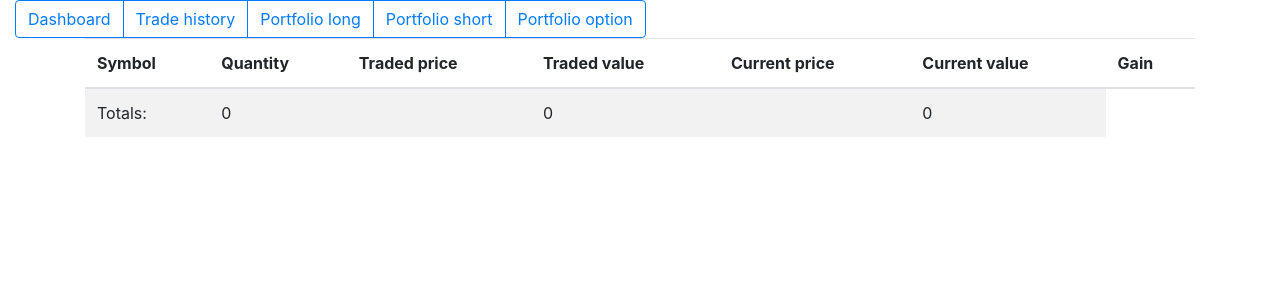
After one commit to baronvertigovongrahamthesecondofsealand/investment-trade-tracker, a Symfony app: template templates/call/view.html.twig in a window 1280 px wide. The commit adds this page. Shown: the top 300 px of the page. Run offline with Twig, Linux system fonts and the light colour scheme; the template is opened without the code that fills it, so the values that code supplies are empty; style sheets or scripts are compiled from the project's sources; some libraries are stand-ins or nearby versions.

Commit message:
implementing options tracking, dotenv went missing, added debug toolbar

```diff
--- a/composer.json
+++ b/composer.json
@@ -18,7 +18,8 @@
         "symfony/yaml": "5.0.*"
     },
     "require-dev": {
-        "symfony/maker-bundle": "^1.14"
+        "symfony/maker-bundle": "^1.14",
+        "symfony/profiler-pack": "^1.0"
     },
     "config": {
         "preferred-install": {
--- a/config/bundles.php
+++ b/config/bundles.php
@@ -8,4 +8,5 @@ return [
     Doctrine\Bundle\MigrationsBundle\DoctrineMigrationsBundle::class => ['all' => true],
     Symfony\Bundle\MakerBundle\MakerBundle::class => ['dev' => true],
     Symfony\WebpackEncoreBundle\WebpackEncoreBundle::class => ['all' => true],
+    Symfony\Bundle\WebProfilerBundle\WebProfilerBundle::class => ['dev' => true, 'test' => true],
 ];
--- a/config/routes.yaml
+++ b/config/routes.yaml
@@ -17,3 +17,7 @@ long_main:
 short_main:
     path: /portfolio/short
     controller: App\Controller\ShortController::view
+
+call_main:
+    path: /portfolio/call
+    controller: App\Controller\CallController::view
--- a/templates/base.html.twig
+++ b/templates/base.html.twig
@@ -19,6 +19,7 @@
                 <a class="btn btn-{% if app.request.get('_route') not in ['history_main'] %}outline-{% endif %}primary" href="{{ url('history_main') }}">Trade history</a>
                 <a class="btn btn-{% if app.request.get('_route') not in ['long_main'] %}outline-{% endif %}primary" href="{{ url('long_main') }}">Portfolio long</a>
                 <a class="btn btn-{% if app.request.get('_route') not in ['short_main'] %}outline-{% endif %}primary" href="{{ url('short_main') }}">Portfolio short</a>
+                <a class="btn btn-{% if app.request.get('_route') not in ['call_main'] %}outline-{% endif %}primary" href="{{ url('call_main') }}">Portfolio option</a>
             </nav>
 
             {% if app.request.get('_route') in ['history_main', 'history_add_raw_trades'] %}
--- /dev/null
+++ b/templates/call/view.html.twig
@@ -0,0 +1,56 @@
+{% extends 'base.html.twig' %}
+
+{% block content %}
+    <table class="table table-striped">
+        <thead>
+        <tr>
+            <th>Symbol</th>
+            <th>Quantity</th>
+            <th>Traded price</th>
+            <th>Traded value</th>
+            <th>Current price</th>
+            <th>Current value</th>
+            <th>Gain</th>
+        </tr>
+        </thead>
+
+        {% set total_quantity   = 0 %}
+        {% set total_invested   = 0 %}
+        {% set total_value      = 0 %}
+
+        <tbody>
+        {% for stock in stocks %}
+            {% set total_quantity   = total_quantity +stock.quantity('Call') %}
+            {% set total_invested   = total_invested +(stock.adjustedPrice('Call') *stock.quantity('Call')) %}
+            {% set total_value      = total_value +(stock.price *stock.quantity('Call')) %}
+
+            {% if stock.quantity('Call') %}
+                <tr>
+                    <td>{{ stock.symbol }}</td>
+                    <td>{{ stock.quantity('Call') }}</td>
+                    <td>${{ stock.adjustedPrice('Call')|round(2)|number_format(2) }}</td>
+                    <td>${{ (stock.adjustedPrice('Call') *stock.quantity('Call'))|round(2)|number_format(2) }}</td>
+                    <td>${{ stock.price|round(2)|number_format(2) }}</td>
+                    <td>${{ (stock.price *stock.quantity('Call'))|round(2)|number_format(2) }}</td>
+                    <td>
+                        {% if (stock.quantity('Call')) %}
+                            {{ stock.gain('Call') }}
+                        {% else %}
+                            0
+                        {% endif %}%
+                    </td>
+                </tr>
+            {% endif %}
+        {% endfor %}
+        <tr>
+            <td>Totals:</td>
+            <td>{{ total_quantity }}</td>
+            <td></td>
+            <td>{{ total_invested }}</td>
+            <td></td>
+            <td>{{ total_value }}</td>
+{#            <td>{{ (1 -(total_invested /total_value)) *100 }}%</td>#}
+        </tr>
+        </tbody>
+    </table>
+{% endblock %}
--- a/templates/history/addRawTrades.html.twig
+++ b/templates/history/addRawTrades.html.twig
@@ -4,5 +4,7 @@
 {% endblock %}
 
 {% block content %}
+    Last trade added: {{ lastTradeAdded.quantity }}x {{ lastTradeAdded.stock.symbol }} @ {{ lastTradeAdded.executedAt|date('Y-m-d h:i:s') }}
+
     {{ form(form) }}
 {% endblock %}
```
Also changed, not shown: config/routes/dev/web_profiler.yaml (added, +7 -0 lines), src/Controller/CallController.php (added, +42 -0 lines), src/Controller/DashboardController.php (+8 -19 lines), src/Controller/HistoryController.php (+6 -1 lines), src/Repository/StockRepository.php (+28 -25 lines), templates/dashboard/view.html.twig (+16 -31 lines), 5 other files.
